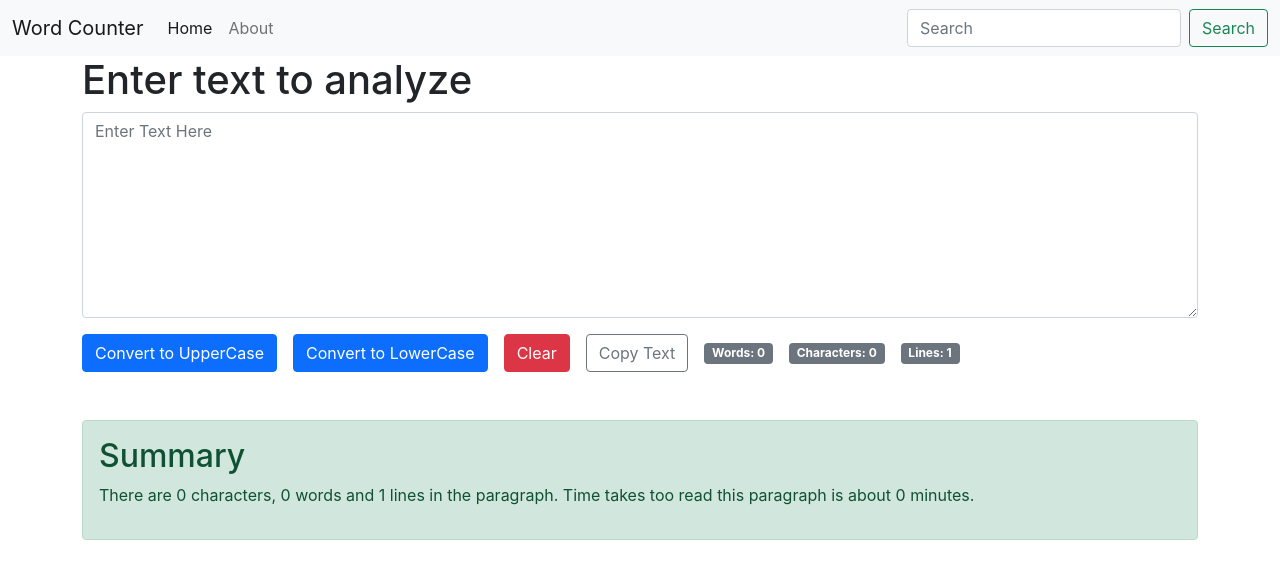
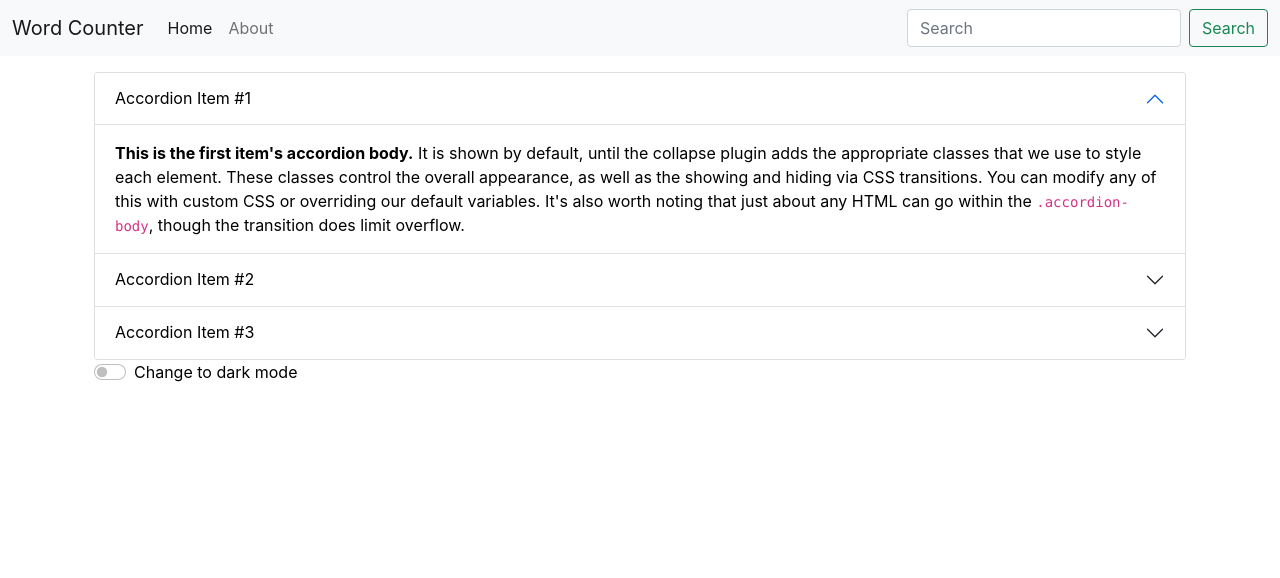
Before and after one commit to gem-abhinavpuri/react_app, a React (Create React App) app in the folder my-app/: page /about in a window 1280 px wide. Shown: the top 578 px of the page. Built offline with nearby package versions, Linux system fonts and the light colour scheme.

Commit message:
video 10

```diff
--- a/my-app/src/App.js
+++ b/my-app/src/App.js
@@ -1,19 +1,22 @@
 import "./App.css";
+import AboutUs from "./components/AboutUs";
 import Navbar from "./components/Navbar";
-import TextForm from "./components/TextForm";
+// import TextForm from "./components/TextForm";
 
 function App() {
   return (
     <>
       <Navbar title="Word Counter" aboutText="About" />
       <div className="container">
-        <TextForm
+        {/* <TextForm
           heading="Enter text to analyze"
           button1="Convert to UpperCase"
           button2="Convert to LowerCase"
           button3="Clear"
           button4="Copy Text"
-        />
+        /> */}
+
+        <AboutUs />
       </div>
     </>
   );
--- /dev/null
+++ b/my-app/src/components/AboutUs.js
@@ -0,0 +1,138 @@
+import React, { useState } from "react";
+
+export default function AboutUs() {
+  const [myStyle, setMyStyle] = useState({
+    color: "black",
+    backgroundColor: "white",
+  });
+  const [btnText, setBtnText] = useState("Change to dark mode");
+
+  const toggleStyle = () => {
+    if (myStyle.color === "black") {
+      setMyStyle({
+        color: "white",
+        backgroundColor: "black",
+      });
+      setBtnText("Change to light mode");
+    } else {
+      setMyStyle({
+        color: "black",
+        backgroundColor: "white",
+      });
+      setBtnText("Change to dark mode");
+    }
+  };
+  return (
+    <div className="container my-3" style={myStyle}>
+      <div className="accordion" id="accordionExample">
+        <div className="accordion-item">
+          <h2 className="accordion-header" id="headingOne">
+            <button
+              className="accordion-button"
+              type="button"
+              data-bs-toggle="collapse"
+              data-bs-target="#collapseOne"
+              aria-expanded="true"
+              aria-controls="collapseOne"
+              style={myStyle}
+            >
+              Accordion Item #1
+            </button>
+          </h2>
+          <div
+            id="collapseOne"
+            className="accordion-collapse collapse show"
+            aria-labelledby="headingOne"
+            data-bs-parent="#accordionExample"
+          >
+            <div className="accordion-body" style={myStyle}>
+              <strong>This is the first item's accordion body.</strong> It is
+              shown by default, until the collapse plugin adds the appropriate
+              classes that we use to style each element. These classes control
+              the overall appearance, as well as the showing and hiding via CSS
+              transitions. You can modify any of this with custom CSS or
+              overriding our default variables. It's also worth noting that just
+              about any HTML can go within the <code>.accordion-body</code>,
+              though the transition does limit overflow.
+            </div>
+          </div>
+        </div>
+        <div className="accordion-item">
+          <h2 className="accordion-header" id="headingTwo">
+            <button
+              className="accordion-button collapsed"
+              type="button"
+              data-bs-toggle="collapse"
+              data-bs-target="#collapseTwo"
+              aria-expanded="false"
+              aria-controls="collapseTwo"
+              style={myStyle}
+            >
+              Accordion Item #2
+            </button>
+          </h2>
+          <div
+            id="collapseTwo"
+            className="accordion-collapse collapse"
+            aria-labelledby="headingTwo"
+            data-bs-parent="#accordionExample"
+          >
+            <div className="accordion-body" style={myStyle}>
+              <strong>This is the second item's accordion body.</strong> It is
+              hidden by default, until the collapse plugin adds the appropriate
+              classes that we use to style each element. These classes control
+              the overall appearance, as well as the showing and hiding via CSS
+              transitions. You can modify any of this with custom CSS or
+              overriding our default variables. It's also worth noting that just
+              about any HTML can go within the <code>.accordion-body</code>,
+              though the transition does limit overflow.
+            </div>
+          </div>
+        </div>
+        <div className="accordion-item">
+          <h2 className="accordion-header" id="headingThree">
+            <button
+              className="accordion-button collapsed"
+              type="button"
+              data-bs-toggle="collapse"
+              data-bs-target="#collapseThree"
+              aria-expanded="false"
+              aria-controls="collapseThree"
+              style={myStyle}
+            >
+              Accordion Item #3
+            </button>
+          </h2>
+          <div
+            id="collapseThree"
+            className="accordion-collapse collapse"
+            aria-labelledby="headingThree"
+            data-bs-parent="#accordionExample"
+          >
+            <div className="accordion-body" style={myStyle}>
+              <strong>This is the third item's accordion body.</strong> It is
+              hidden by default, until the collapse plugin adds the appropriate
+              classes that we use to style each element. These classes control
+              the overall appearance, as well as the showing and hiding via CSS
+              transitions. You can modify any of this with custom CSS or
+              overriding our default variables. It's also worth noting that just
+              about any HTML can go within the <code>.accordion-body</code>,
+              though the transition does limit overflow.
+            </div>
+          </div>
+        </div>
+      </div>
+      <div className="form-check form-switch">
+        <input
+          className="form-check-input"
+          type="checkbox"
+          id="flexSwitchCheckChecked"
+          onClick={toggleStyle}
+        />
+        <label className="form-check-label" htmlFor="flexSwitchCheckChecked">
+          {btnText}
+        </label>
+      </div>
+    </div>
+  );
+}
```
